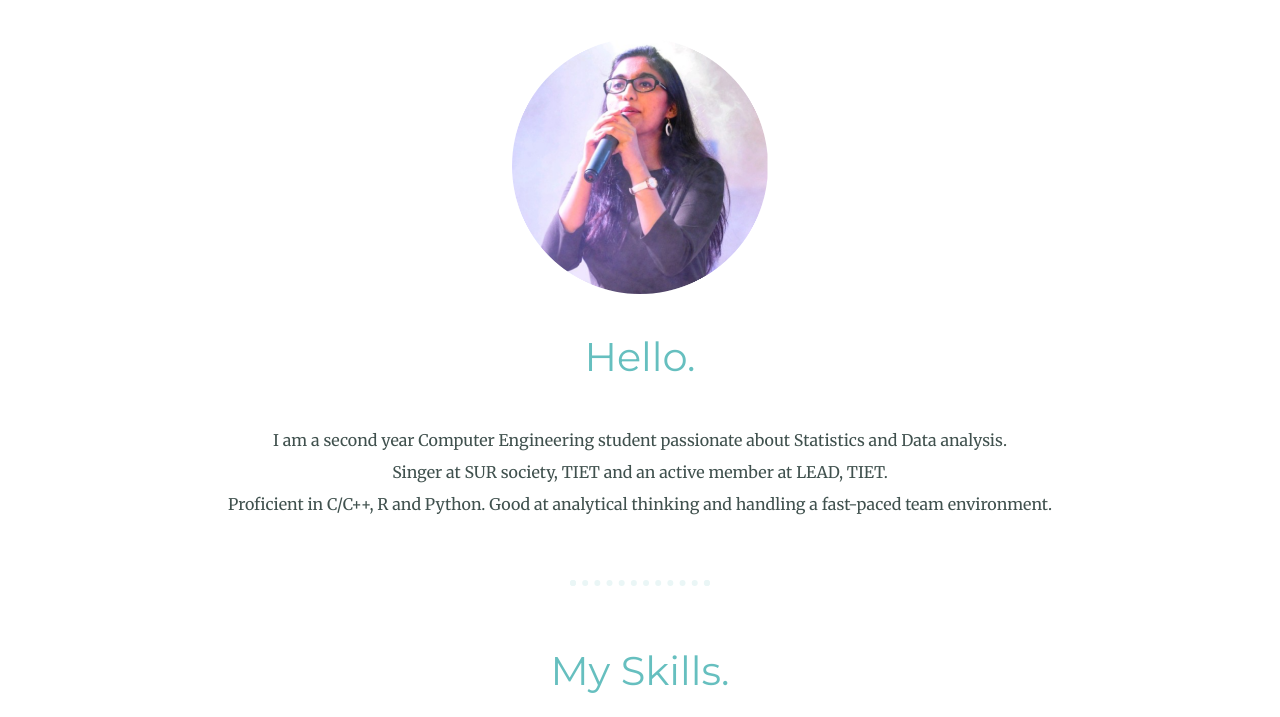
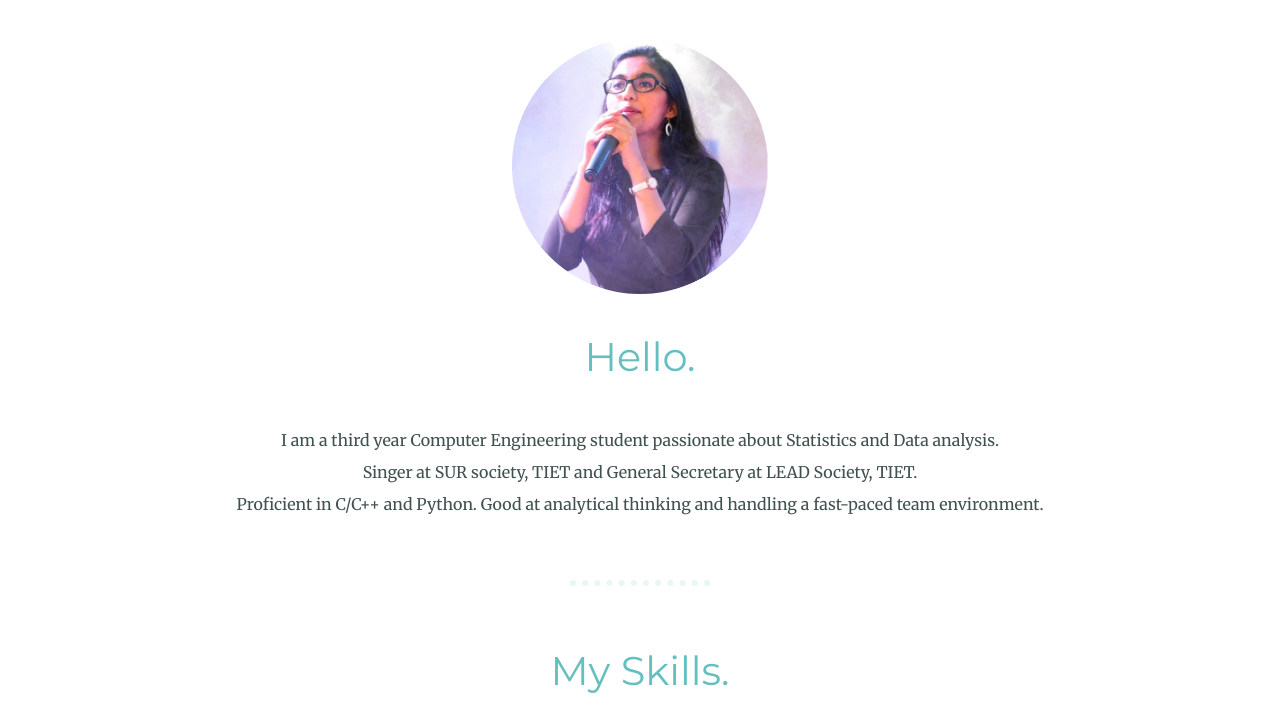
Before and after one commit to JayatiGumber/cv, a plain HTML site: page index.html in a window 1280 px wide. Shown: the part 449-1166 px from the top of the page. Drawn offline with Linux system fonts and the light colour scheme.

Commit message:
Update index.html
updated my year of study and gen sec position at LEAD

```diff
--- a/index.html
+++ b/index.html
@@ -27,9 +27,9 @@
             <img class="profile-pic" src="images/jayati.png" alt="Jayati Profile Picture">
             <h2>Hello.</h2>
             <p>
-                I am a second year Computer Engineering student passionate about Statistics and Data analysis.
-                <br>Singer at SUR society, TIET and an active member at LEAD, TIET.
-                <br>Proficient in C/C++, R and Python. Good at analytical thinking and handling a fast-paced team
+                I am a third year Computer Engineering student passionate about Statistics and Data analysis.
+                <br>Singer at SUR society, TIET and General Secretary at LEAD Society, TIET.
+                <br>Proficient in C/C++ and Python. Good at analytical thinking and handling a fast-paced team
                 environment.
             </p>
         </div>
```
